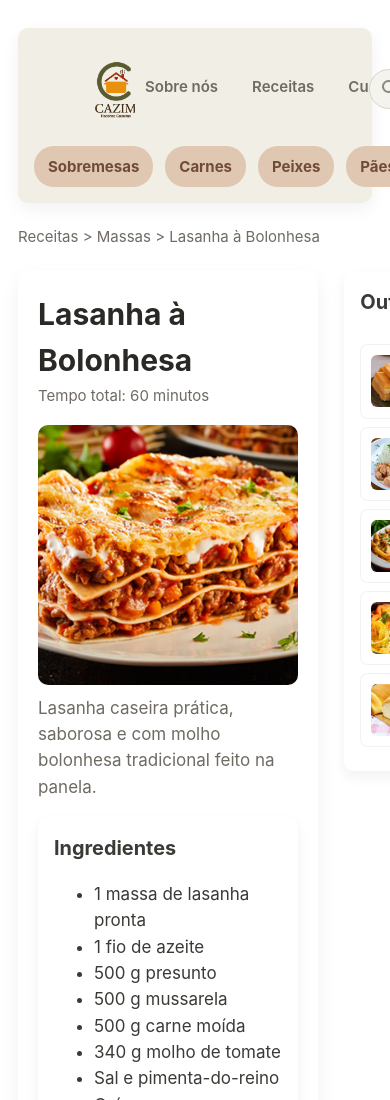
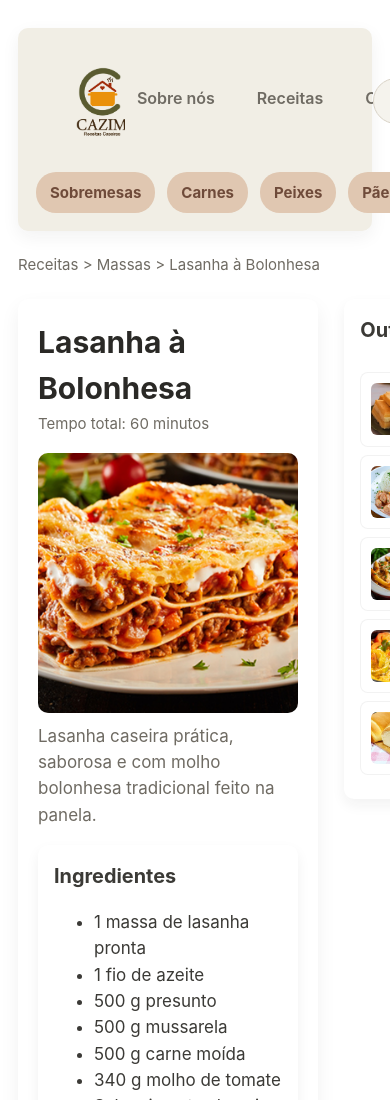
Before and after one commit to ThiOliveira460/CazimReceitas, a plain HTML site: page index.html in a window 390 px wide. Shown: the top 1100 px of the page. Drawn offline with Linux system fonts and the light colour scheme.

Commit message:
Add files via upload

```diff
--- a/index.html
+++ b/index.html
@@ -307,49 +307,54 @@ nav.menu a:hover{
 @media (max-width: 768px) {
 
   /* Caixa principal do header */
+ /* ======= HEADER RESPONSIVO (CELULAR) ======= */
+/* ======= HEADER RESPONSIVO (CELULAR) ======= */
+@media (max-width: 768px) {
+
   header.cabecalho {
-    padding: 16px;
-    gap: 14px;
+    padding: 18px;
+    gap: 18px;
   }
 
-  /* Área superior vira coluna, mas BEM alinhada */
   .topo-cabecalho {
     flex-direction: column;
     align-items: center;
+    gap: 16px;
     text-align: center;
-    gap: 12px;
   }
 
-  /* A logo fica maior e centralizada */
   .logo {
-    width: 90px;
-    height: 90px;
+    width: 110px;
+    height: 110px;
   }
 
-  /* MENU vira barra horizontal rolável (fica MUITO mais bonito em mobile) */
   nav.menu {
     width: 100%;
-    justify-content: flex-start;
     overflow-x: auto;
-    gap: 14px;
-    padding-bottom: 4px;
+    display: flex;
+    gap: 18px;
+    padding-bottom: 6px;
   }
 
   nav.menu a {
     flex: 0 0 auto;
-    white-space: nowrap;
-    padding: 8px 10px;
+    font-size: 16px;
+    padding: 10px 12px;
   }
 
-  /* Barra de busca: 100% largura e centralizada */
   .busca {
     width: 100%;
-    justify-content: center;
+    padding: 12px 16px;
   }
 
   .busca input {
     width: 100%;
+    font-size: 16px;
   }
+
+}
+
+
 }
 
 
```
